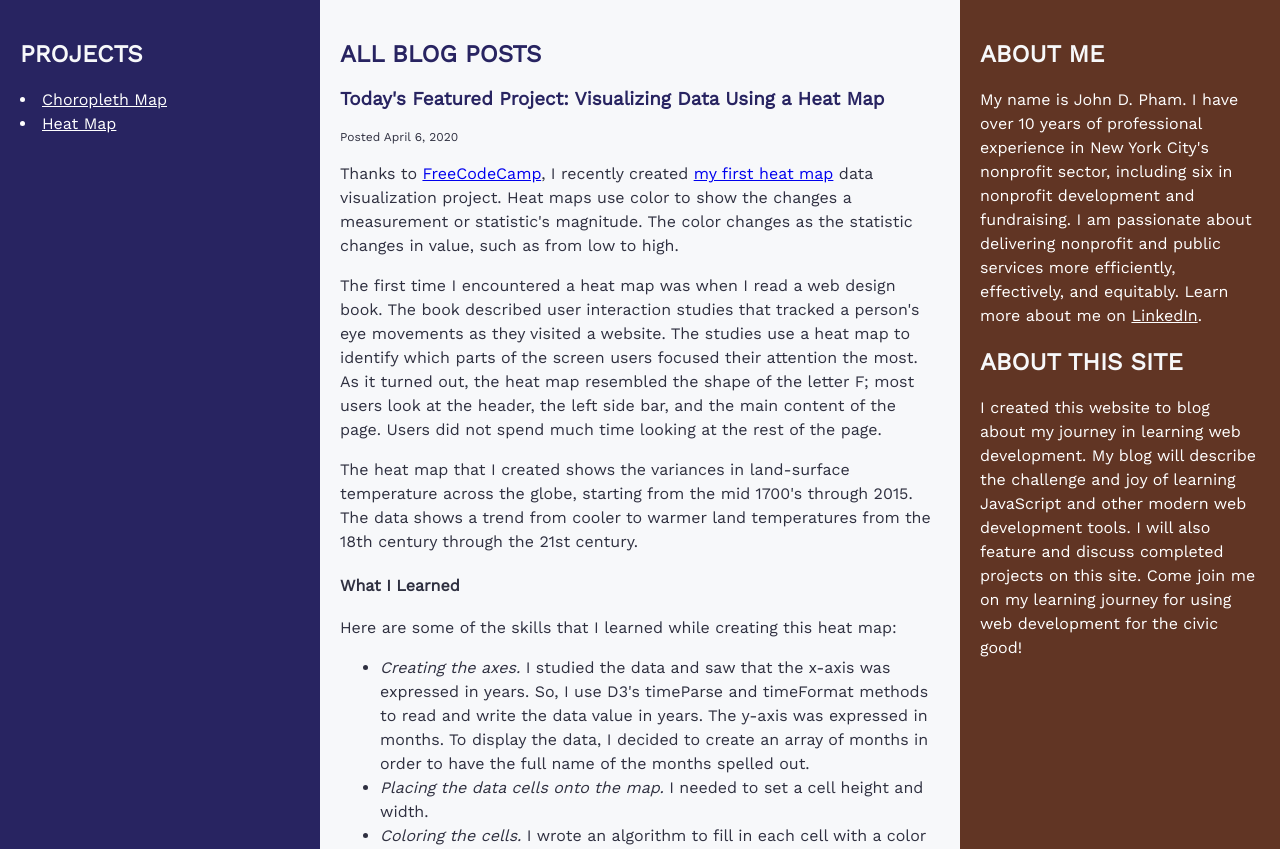
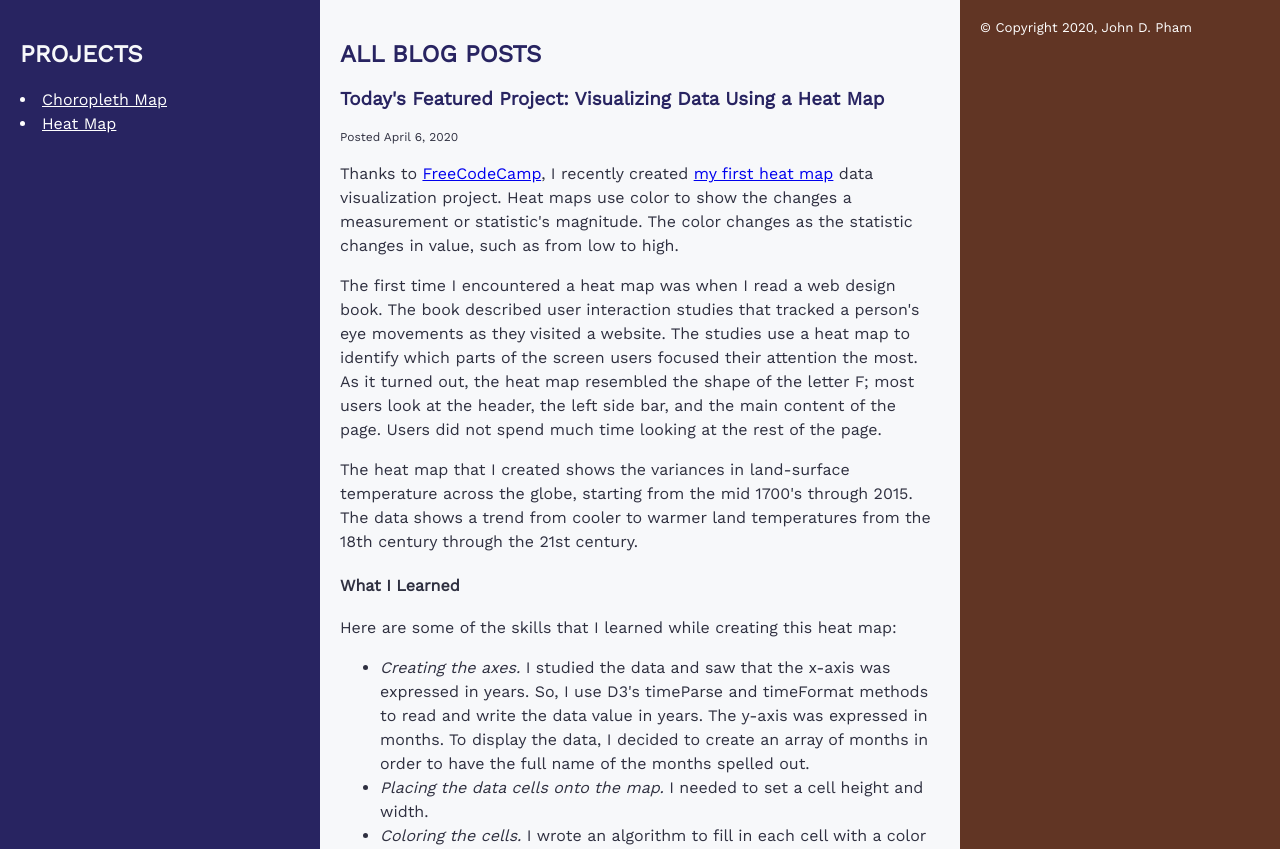
Before and after one commit to johnpham0527/blog, a PHP site: page /updates/index.php in a window 1280 px wide. Shown: the part 121-970 px from the top of the page. Run offline with PHP 8.4, Linux system fonts and the light colour scheme.

Commit message:
Update blog index.php to include aside

```diff
--- a/updates/index.php
+++ b/updates/index.php
@@ -81,17 +81,10 @@
         ?>
       </nav>
       <aside role="complementary">
-        <h2>About Me</h2>
-        <section>
-          <p>My name is John D. Pham. I have over 10 years of professional experience in New York City's nonprofit sector, including six in nonprofit development and fundraising.
-          I am passionate about delivering nonprofit and public services more efficiently, effectively, and equitably.
-          Learn more about me on <a href="https://www.linkedin.com/in/johndpham/">LinkedIn</a>.</p>
-        </section>
-        <h2>About This Site</h2>
-        <p>I created this website to blog about my journey in learning web development.
-          My blog will describe the challenge and joy of learning JavaScript and other modern web development tools.
-          I will also feature and discuss completed projects on this site.
-          Come join me on my learning journey for using web development for the civic good!</p>
+        <?php
+        $headerPage = $pathToRoot."/includes/footer.php";
+        include($headerPage);
+        ?>
       </aside>
       <footer role="contentinfo">
         <?php
```
